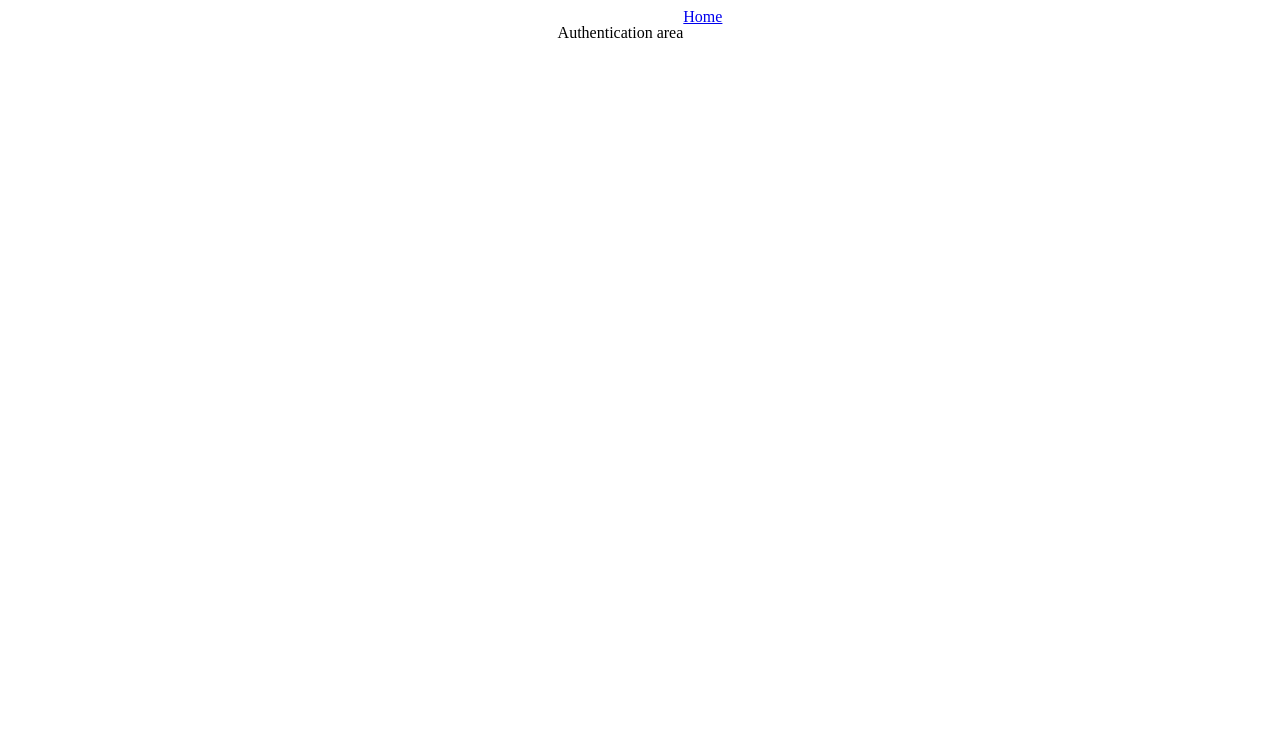
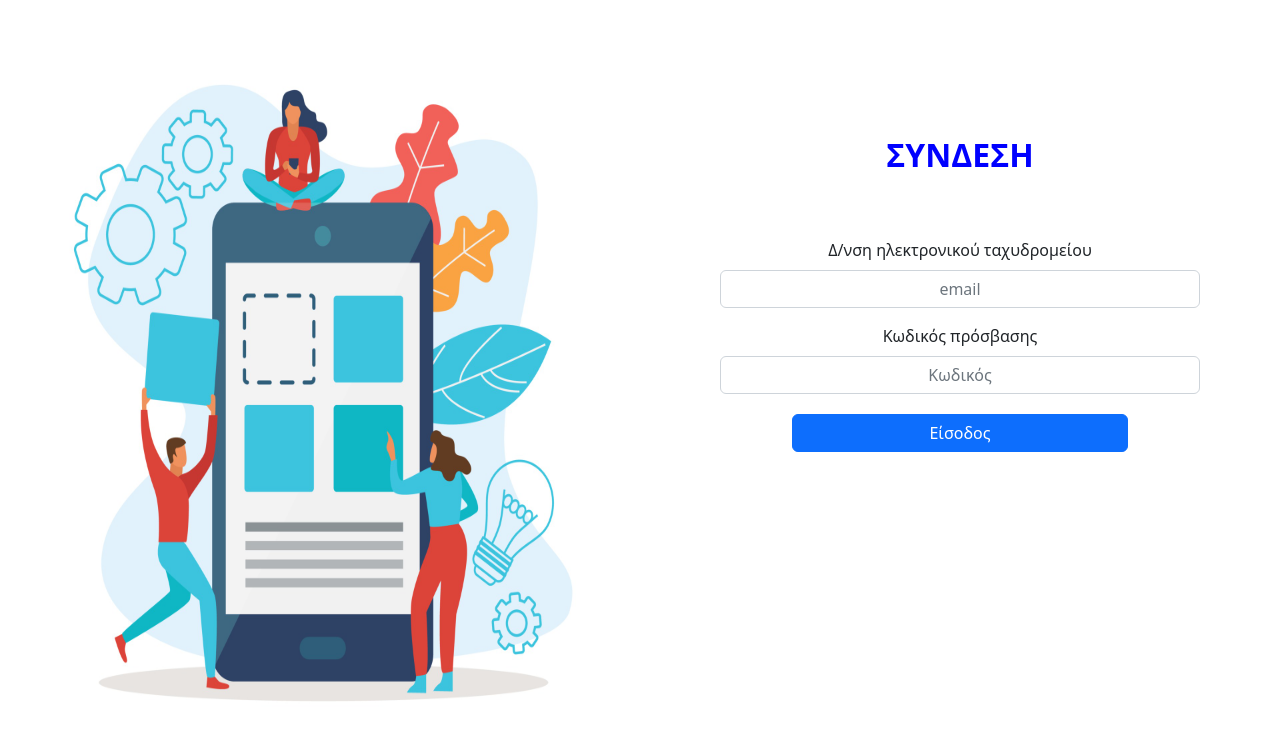
Before and after one commit to supah0t/warehouse, a React (Vite) app: page /auth in a window 1280 px wide. Shown: the top 740 px of the page. Built offline with nearby package versions, Linux system fonts and the light colour scheme.

Commit message:
Login page

```diff
--- a/package.json
+++ b/package.json
@@ -14,7 +14,9 @@
   "dependencies": {
     "@reduxjs/toolkit": "^1.9.0",
     "axios": "^1.1.3",
+    "bootstrap": "^5.2.2",
     "react": "^18.2.0",
+    "react-bootstrap": "^2.6.0",
     "react-dom": "^18.2.0",
     "react-redux": "^8.0.5",
     "react-router-dom": "^6.4.3"
--- a/src/App.tsx
+++ b/src/App.tsx
@@ -1,7 +1,10 @@
 import { Routes, Route } from 'react-router-dom';
+import 'bootstrap/dist/css/bootstrap.css';
 
 import { Dashboard } from './components/Dashboard/Dashboard';
 import { Auth } from './components/Authentication/Authentication';
+
+import './style.css';
 
 function App() {
   return (
--- a/src/components/Authentication/Authentication.tsx
+++ b/src/components/Authentication/Authentication.tsx
@@ -1,31 +1,75 @@
-import { useEffect } from 'react';
+import React, { useEffect, useState } from 'react';
 import { Link, useNavigate } from 'react-router-dom';
+import Form from 'react-bootstrap/Form';
+import Button from 'react-bootstrap/Button';
+
+import Image from '../../../public/images/login-image.jpg';
 import { useAppSelector, useAppDispatch } from '../../hooks/hooks';
-//import { setToken, authenticate } from '../../features/userSlice';
+import { authenticate } from '../../features/userSlice';
+
 import './style.css';
 
 export const Auth = () => {
   const token = useAppSelector((state) => state.user.token);
+  const error = useAppSelector((state) => state.user.error);
   const dispatch = useAppDispatch();
   const navigate = useNavigate();
+
+  const [email, setEmail] = useState('');
+  const [password, setPassword] = useState('');
 
   useEffect(() => {
     if (token) navigate('/');
   }, [token]);
 
+  const submitButton = (e: React.MouseEvent<HTMLButtonElement>) => {
+    e.preventDefault();
+    dispatch(authenticate({ username: email, password: password }));
+  };
+
   return (
     <div className="auth-container">
-      <p>Authentication area</p>
-      <Link to="/">Home</Link>
+      <div className="image-area">
+        <img
+          style={{ height: '100%', width: '100%' }}
+          src={Image}
+          alt="Login image"
+        />
+      </div>
+      <div className="form-area">
+        <h2 className="form-header">ΣΥΝΔΕΣΗ</h2>
+        <Form>
+          <Form.Group className="mb-3" controlId="formBasicEmail">
+            <Form.Label>Δ/νση ηλεκτρονικού ταχυδρομείου</Form.Label>
+            <Form.Control
+              type="email"
+              placeholder="email"
+              value={email}
+              onChange={(e) => setEmail(e.target.value)}
+            />
+          </Form.Group>
+          <Form.Group className="mb-3" controlId="formBasicPassword">
+            <Form.Label>Κωδικός πρόσβασης</Form.Label>
+            <Form.Control
+              type="password"
+              placeholder="Κωδικός"
+              value={password}
+              onChange={(e) => setPassword(e.target.value)}
+            />
+          </Form.Group>
+          <div className="gap-20" />
+          {error && <p className="error-text">{error}</p>}
+          <div className="gap-20" />
+          <Button
+            onClick={submitButton}
+            className="submit-button"
+            variant="primary"
+            type="submit"
+          >
+            Είσοδος
+          </Button>
+        </Form>
+      </div>
     </div>
   );
 };
-
-//<button onClick={() => dispatch(setToken('hello'))}>Set user</button>
-//<button
-//onClick={() =>
-//dispatch(authenticate({ username: 'admin', password: 'admin' }))
-//}
-//>
-//Authenticate
-//</button>
--- a/src/components/Authentication/style.css
+++ b/src/components/Authentication/style.css
@@ -1,6 +1,37 @@
 .auth-container {
-  display: flex;
-  flex-direction: row;
+  display: grid;
   grid-template-columns: 1fr 1fr;
-  justify-content: center;
 }
+
+.image-area {
+  height: 100vh;
+}
+
+.login-image {
+  height: 100%;
+  width: 100%;
+}
+
+.form-area {
+  padding: 5em;
+  padding-top: 17vh;
+}
+
+.form-area * {
+  text-align: center;
+}
+
+.form-header {
+  text-align: center;
+  margin-bottom: 2em;
+  color: blue;
+  font-weight: bold;
+}
+
+.submit-button {
+  width: 70%;
+}
+
+.error-text {
+  color: red;
+}
--- a/src/features/userSlice.ts
+++ b/src/features/userSlice.ts
@@ -8,6 +8,7 @@ import axios from 'axios';
 
 interface UserSlice {
   token: string | null;
+  error: string | null;
 }
 
 type Credentials = {
@@ -26,6 +27,7 @@ type CustomThunkDispatch = ThunkDispatch<
 
 const initialState: UserSlice = {
   token: sessionStorage.getItem('token'),
+  error: null,
 };
 
 export const userSlice = createSlice({
@@ -35,10 +37,13 @@ export const userSlice = createSlice({
     setToken: (state, action: PayloadAction<string | null>) => {
       state.token = action.payload;
     },
+    setError: (state, action: PayloadAction<string | null>) => {
+      state.error = action.payload;
+    },
   },
 });
 
-export const { setToken } = userSlice.actions;
+export const { setToken, setError } = userSlice.actions;
 
 export default userSlice.reducer;
 
@@ -51,6 +56,7 @@ export function logout() {
 
 export function authenticate({ username, password }: Credentials) {
   return async (dispatch: CustomThunkDispatch) => {
+    dispatch(setError(null));
     await axios({
       url: 'http://localhost:3001/auth',
       method: 'POST',
@@ -64,7 +70,7 @@ export function authenticate({ username, password }: Credentials) {
         dispatch(setToken(res.data.token));
       })
       .catch((err) => {
-        console.log(err.response.data);
+        dispatch(setError(err.response.data.message));
       });
   };
 }
--- /dev/null
+++ b/src/style.css
@@ -0,0 +1,21 @@
+.gap-50 {
+  margin-top: 50px;
+}
+.gap-40 {
+  margin-top: 40px;
+}
+.gap-30 {
+  margin-top: 30px;
+}
+
+.gap-20 {
+  margin-top: 20px;
+}
+
+.gap-10 {
+  margin-top: 10px;
+}
+
+.gap-5 {
+  margin-top: 5px;
+}
```
Also changed, not shown: public/images/login-image.jpg (added), 1 other file (tests, documents, lock files or other folders).
